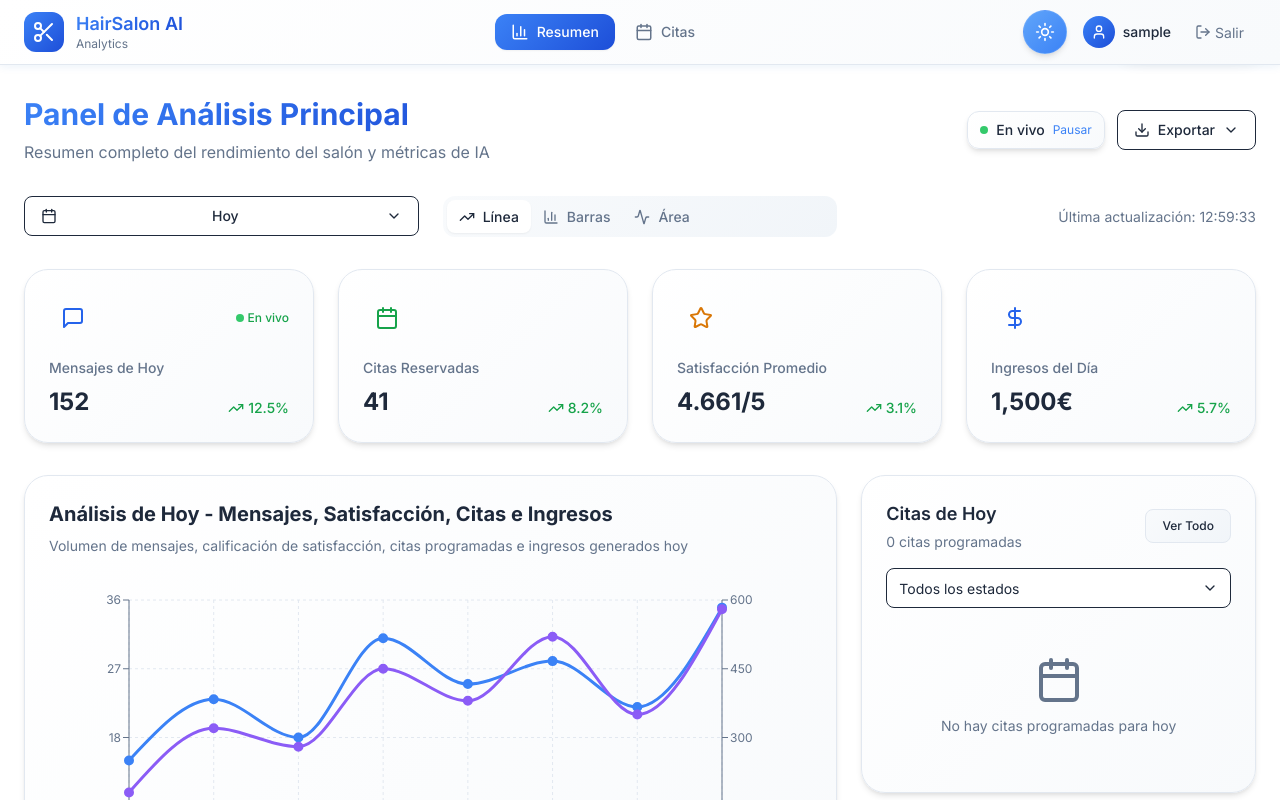
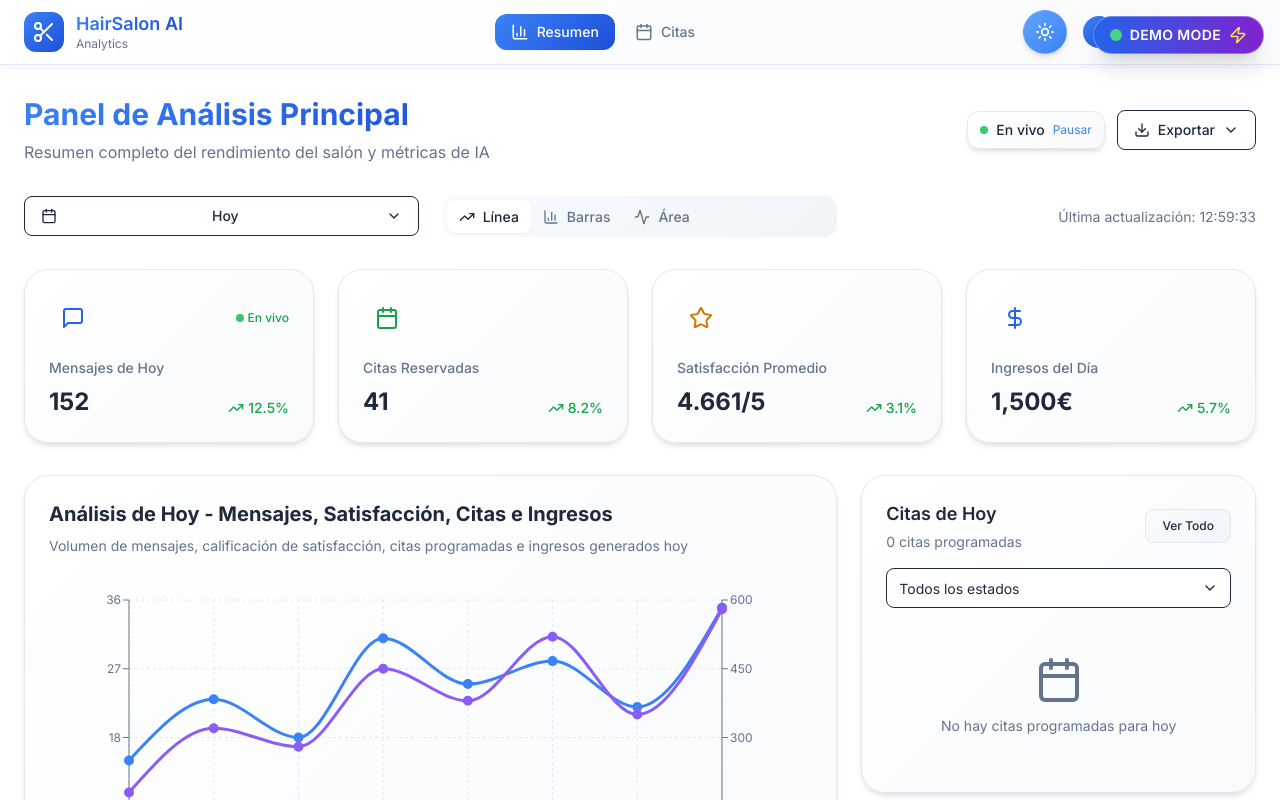
Before and after one commit to Tuwebai/hairsalon-ai-analytics, a React (Vite) app: page /main-analytics-overview-dashboard in a window 1280 px wide. Shown: the top 800 px of the page. Built offline with nearby package versions, Linux system fonts and the light colour scheme; sample sign-in values are in the browser's storage.

Commit message:
Fix DemoModeIndicator visibility and enhance demo presentation features

```diff
--- a/src/components/ui/DemoModeIndicator.jsx
+++ b/src/components/ui/DemoModeIndicator.jsx
@@ -8,12 +8,12 @@ const DemoModeIndicator = () => {
       initial={{ opacity: 0, y: -20 }}
       animate={{ opacity: 1, y: 0 }}
       transition={{ duration: 0.5, delay: 1 }}
-      className="fixed top-4 right-4 z-50"
+      className="fixed top-4 right-4 z-[9999] pointer-events-none"
     >
-      <div className="flex items-center space-x-2 px-3 py-2 bg-gradient-to-r from-blue-500 to-purple-600 text-white rounded-full shadow-lg backdrop-blur-sm border border-white/20">
-        <div className="w-2 h-2 bg-green-400 rounded-full animate-pulse"></div>
-        <span className="text-sm font-medium">Demo Mode</span>
-        <Icon name="Sparkles" size={16} />
+      <div className="flex items-center space-x-2 px-4 py-2 bg-gradient-to-r from-blue-600 to-purple-700 text-white rounded-full shadow-xl backdrop-blur-md border border-white/30">
+        <div className="w-3 h-3 bg-green-400 rounded-full animate-pulse"></div>
+        <span className="text-sm font-semibold tracking-wide">DEMO MODE</span>
+        <Icon name="Zap" size={18} className="text-yellow-300" />
       </div>
     </motion.div>
   );
```
Also changed, not shown: 1 other file (tests, documents, lock files or other folders).
